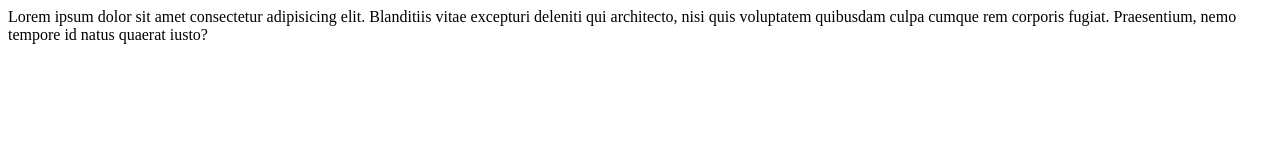
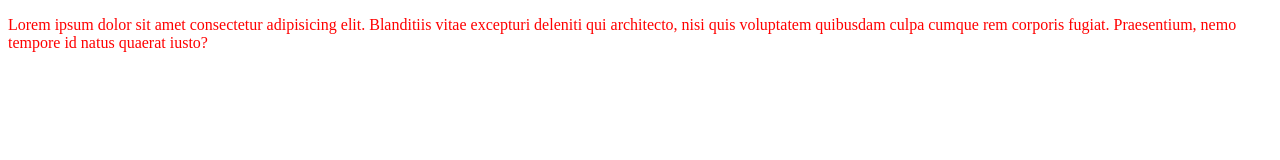
Before and after one commit to Marco-an/xd, a plain HTML site: page index.html in a window 1280 px wide. Drawn offline with Linux system fonts and the light colour scheme.

Commit message:
cambios1

```diff
--- a/index.html
+++ b/index.html
@@ -7,11 +7,19 @@
   <meta http-equiv="X-UA-Compatible" content="IE=edge">
   <meta name="viewport" content="width=device-width, initial-scale=1.0">
   <title>Document</title>
+  <style>
+    p {
+      color: red;
+    }
+  </style>
 </head>
 
 <body>
-  Lorem ipsum dolor sit amet consectetur adipisicing elit. Blanditiis vitae excepturi deleniti qui architecto, nisi quis
-  voluptatem quibusdam culpa cumque rem corporis fugiat. Praesentium, nemo tempore id natus quaerat iusto?
+  <p>
+    Lorem ipsum dolor sit amet consectetur adipisicing elit. Blanditiis vitae excepturi deleniti qui architecto, nisi
+    quis
+    voluptatem quibusdam culpa cumque rem corporis fugiat. Praesentium, nemo tempore id natus quaerat iusto?
+  </p>
 </body>
 
 </html>
```
